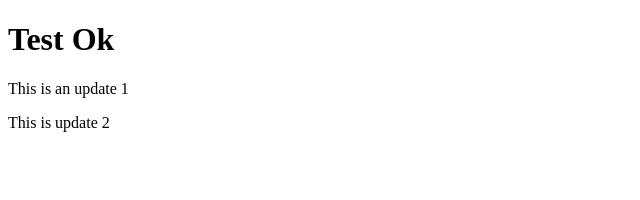
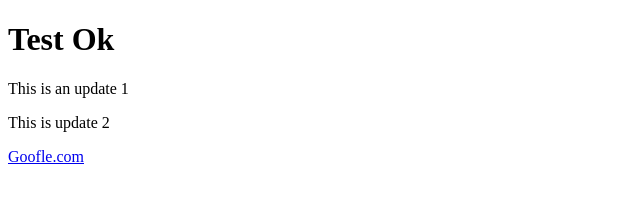
Before and after one commit to ABHi-AtGit/Git-test, a plain HTML site: page index.html in a window 1280 px wide. Shown: the full height of the page, 0-640 px from the left. Drawn offline with Linux system fonts and the light colour scheme.

Commit message:
Added google link

```diff
--- a/index.html
+++ b/index.html
@@ -10,5 +10,6 @@
     <h1>Test Ok</h1>
     <p>This is an update 1</p>
     <p>This is update 2</p>
+    <a href="http://wwww.google.com">Goofle.com</a>
 </body>
 </html>
```
